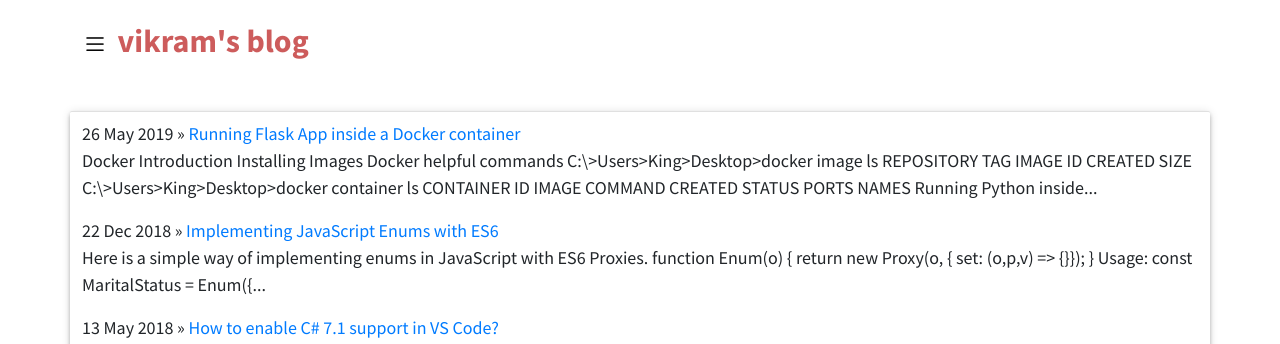
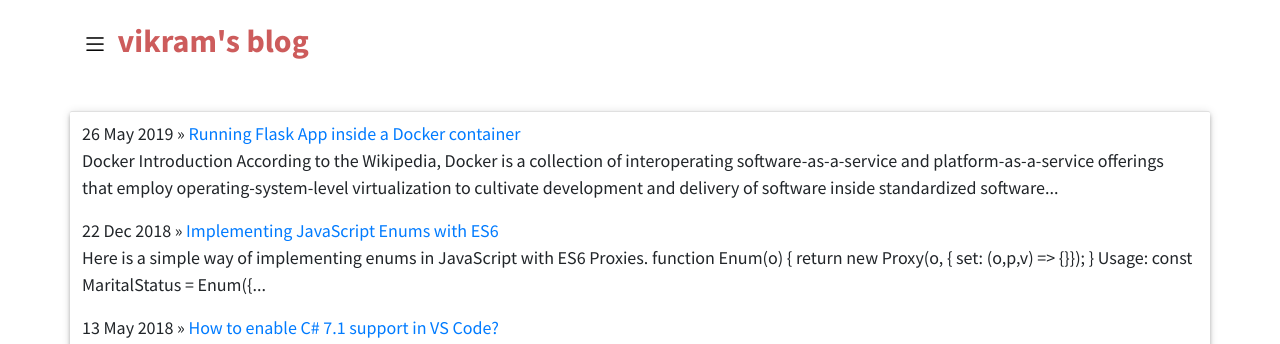
Before and after one commit to srirangamv/srirangamv.github.io, a Jekyll site: the page built from blog/index.html, in a window 1280 px wide. Shown: the top 344 px of the page. Built offline with Jekyll 4.4.1, drawn with Linux system fonts in a browser that asks for light colours; nearby versions of some CDN libraries.

Commit message:
adding content to post.

```diff
--- a/_posts/2019-05-26-running-flask-inside-container.md
+++ b/_posts/2019-05-26-running-flask-inside-container.md
@@ -6,27 +6,83 @@
 date: 2019-05-26
 ---
 
-<h2>Docker Introduction</h2>
-Installing
-Images
+<h3><a name="section1">Docker Introduction</a></h3>
+<p>According to the Wikipedia, Docker is a collection of interoperating software-as-a-service and platform-as-a-service offerings that employ operating-system-level virtualization to cultivate development and delivery of software inside standardized software packages called containers.
 
+It is container platform that enables developers, enterprises build, share, run code seamlessly anywhere.
+</p>
+<h3><a name="section2">Why Docker?</a></h3>
+<ul>
+  <li>Light: e.g., A physical machine running 10 Docker container means, all the 10 containers shares a single kernel. whereas a physical machine running 5 VMs will have 5 different Operating Systems.</li>
+  <li>Sharing: Anyone can download/pull publicly available images and start running the containers.</li>
+  <li>Distribution:Anyone can create an image and publish to Docker Registry.</li>
+  <li>Scale: Docker container are easily scalable.</li>
+</ul>
+<h3><a name="section3">Docker Terminology</a></h3>
+<p>
+<b>Image</b>: A Docker Image is unit/package of code created and a specification file (usually a text file named Dockerfile) which lists runtime, tools, libraries and settings required to run the code creted.
+<br>
+<b>Container</b>: A Docker container is a lightweight, isolated, executable package of software that includes everything needed to run an application: code, runtime, tools, libraries and settings essentially a Docker Image. Docker image is a static entity and when Docker engine runs that image, it become a container.
+</p>
+<b>Registry</b>: A Docker registry is a repository for Docker images. Docker clients connect to registries to download ("pull") images for use or upload ("push") images that they have built. Registries can be public or private. Two main public registries are Docker Hub and Docker Cloud. Docker Hub is the default registry where Docker looks for images.
+<b>dockerd</b>: This is a daemon process that manages containers and listens to Docker client requests sent using Docker Engine API.
+<b>docker</b>: This is a docker client provides CLI for issueing requests to Docker daemon.
+<b>Docker Compose</b>: Docker compose is a tool for defining and running multi-container Docker applications specified using YAML file. The docker-compose.yml file is used to define an application's services and includes various configuration options for the same. docker-compose CLI utility allows users to run commands on multiple containers at once, e.g., building images, scaling containers, running containers that were stopped, and more.
+<b>Docker Swarm</b>: Swarming provides native clustering functionality for Docker containers, which turns a group of Docker engines into a single virtual Docker engine.
+</p>
+<h3><a name="section3">Installing Docker</a></h3>
+<p>Docker CE(Community Edition) can be installed from <a href="https://docs.docker.com/install/" alt="Docker CE download link" target="_blank">here</a>. Docker CE consists of Docker Engine and client.
+<p>
 
-Docker helpful commands
+<span>Docker helpful commands</span>
+Listing all images:
 <p class="cmd">C:\&gt;Users&gt;King&gt;Desktop&gt;docker image ls</p>
-<p class="output">
-REPOSITORY                              TAG                 IMAGE ID            CREATED             SIZE
-<br>
+<p class="cmd">
+<table>
+<tr>
+<th>REPOSITORY</th>
+<th>TAG</th>
+<th>IMAGE ID</th>
+<th>CREATED</th>
+<th>SIZE</th>
+</tr>
+<tr>
+<td></td>
+<td></td>
+<td></td>
+<td></td>
+<td></td>
+</tr>
+</table>
 </p>
 
+Listing all containers:
 <p class="cmd">C:\&gt;Users&gt;King&gt;Desktop&gt;docker container ls</p>
-
-
-<p class="output">
-CONTAINER ID        IMAGE               COMMAND             CREATED             STATUS              PORTS               NAMES
-<br>
+<p class="cmd">
+<table>
+<tr>
+<th>CONTAINER ID</th>
+<th>IMAGE</th>
+<th>COMMAND</th>
+<th>CREATED</th>
+<th>STATUS</th>
+<th>PORTS</th>
+<th>NAMES</th>
+</tr>
+<tr>
+<td></td>
+<td></td>
+<td></td>
+<td></td>
+<td></td>
+<td></td>
+<td></td>
+</tr>
+</table>
 </p>
 
-Running Python inside a container
+<h3><a name="section3">Running Python inside a container</a></h3>
+
 <p> </p>
 <p class="cmd">C:\&gt;Users&gt;King&gt;Desktop&gt;docker run --rm -it python:3 python</p>
 
```
